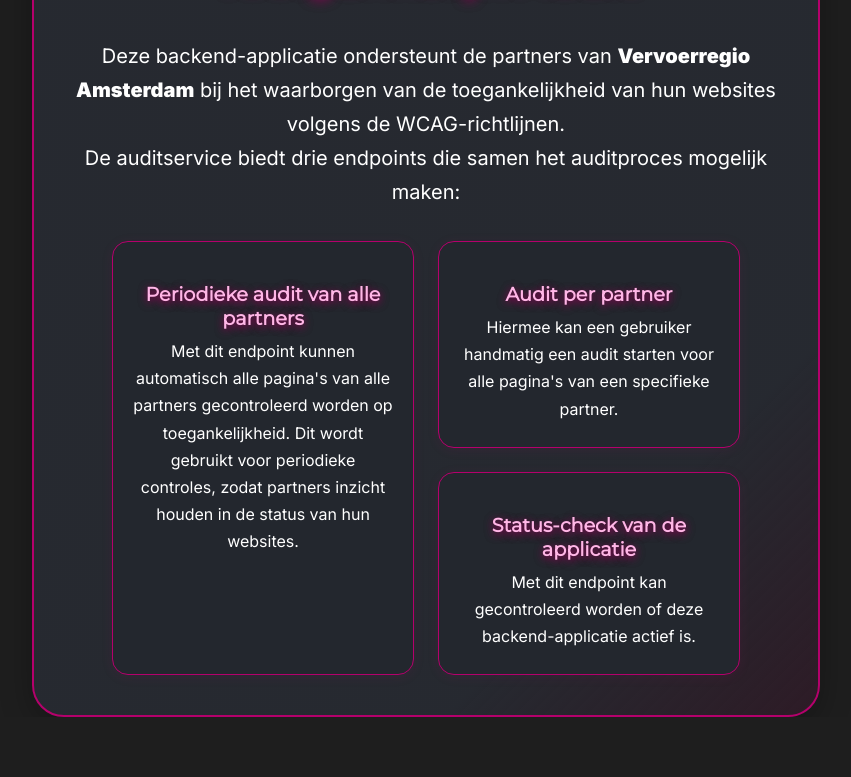
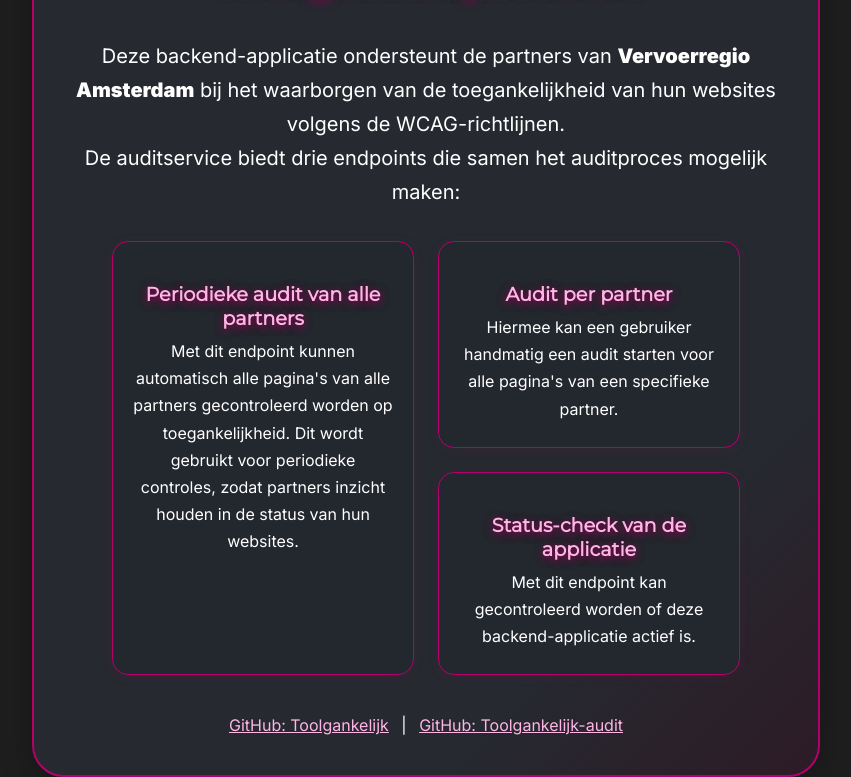
Before and after one commit to fdnd-agency/toolgankelijk-audit, a SvelteKit app: page / in a window 1280 px wide. Shown: the part 364-1141 px from the top of the page, without its empty margins (214-1065 px from the left). Before the commit the page ends 1081 px from the top, so only its background shows below. Built offline with nearby package versions, Linux system fonts and the light colour scheme.

Commit message:
refactor: Linkjes naar GitHub repo's toegevoegd

```diff
--- a/src/routes/+page.svelte
+++ b/src/routes/+page.svelte
@@ -28,6 +28,15 @@
 				<p>Met dit endpoint kan gecontroleerd worden of deze backend-applicatie actief is.</p>
 			</div>
 		</div>
+	</div>
+	<div class="repo-links">
+		<a href="https://github.com/fdnd-agency/toolgankelijk" target="_blank" rel="noopener">
+			GitHub: Toolgankelijk
+		</a>
+		<span> | </span>
+		<a href="https://github.com/fdnd-agency/toolgankelijk-audit" target="_blank" rel="noopener">
+			GitHub: Toolgankelijk-audit
+		</a>
 	</div>
 </div>
 
@@ -145,6 +154,24 @@
 		font-family: 'Inter', 'Montserrat', Arial, sans-serif;
 	}
 
+	.repo-links {
+		margin-top: 2.5rem;
+		text-align: center;
+		font-size: 1rem;
+		color: #fff;
+	}
+
+	.repo-links a {
+		color: #ffb6e6;
+		text-decoration: underline;
+		margin: 0 0.5em;
+		transition: color 0.2s;
+	}
+
+	.repo-links a:hover {
+		color: #b5006c;
+	}
+
 	@media (max-width: 800px) {
 		.features {
 			flex-direction: column;
```
